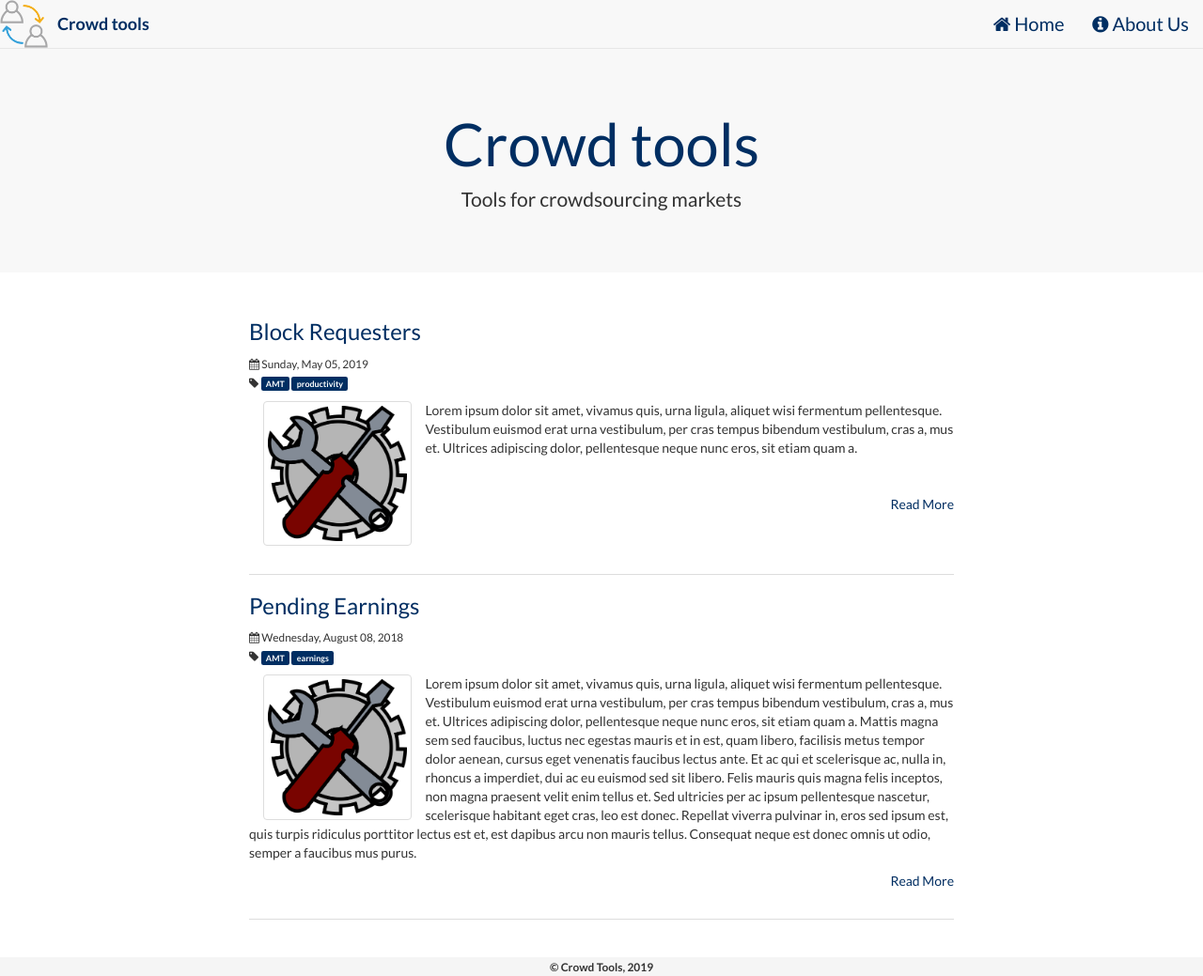
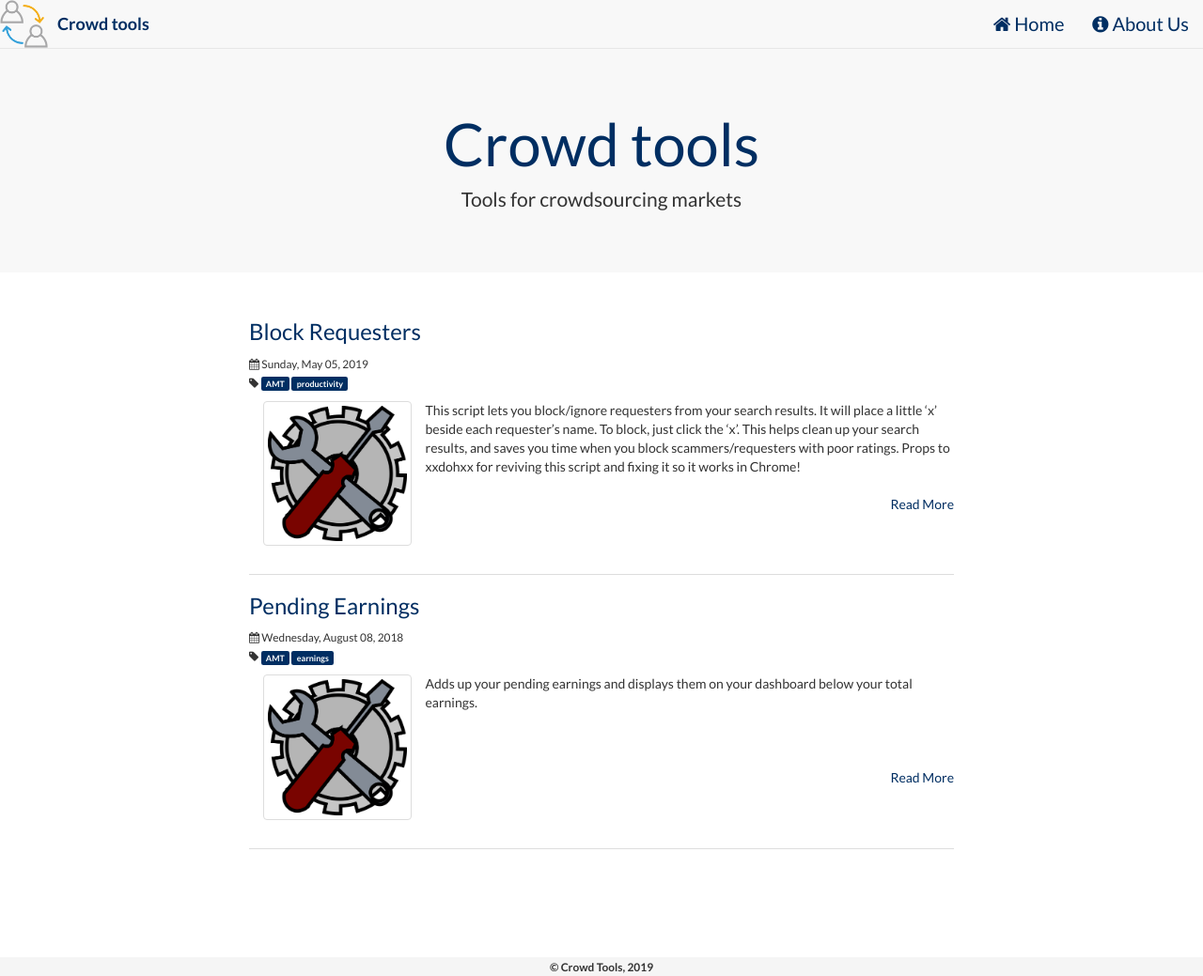
Before and after one commit to crowdtools/crowdtools.github.io, a Jekyll site: the page built from index.html, in a window 1280 px wide and 1039 px high. Shown: the whole window at 94% size. Built offline with Jekyll 4.4.1, drawn with Linux system fonts in a browser that asks for light colours; nearby versions of some CDN libraries.

Commit message:
Info updated

```diff
--- a/_posts/2018-05-05-block-requesters.md
+++ b/_posts/2018-05-05-block-requesters.md
@@ -7,7 +7,7 @@
 published: true
 ---
 
-Lorem ipsum dolor sit amet, vivamus quis, urna ligula, aliquet wisi fermentum pellentesque. Vestibulum euismod erat urna vestibulum, per cras tempus bibendum vestibulum, cras a, mus et. Ultrices adipiscing dolor, pellentesque neque nunc eros, sit etiam quam a.
+This script lets you block/ignore requesters from your search results. It will place a little 'x' beside each requester's name. To block, just click the 'x'. This helps clean up your search results, and saves you time when you block scammers/requesters with poor ratings.  Props to  xxdohxx  for reviving this script and fixing it so it works in Chrome!
 
 <!--more-->
 
--- a/_posts/2018-05-05-pending-earnings.md
+++ b/_posts/2018-05-05-pending-earnings.md
@@ -7,7 +7,7 @@
 published: true
 ---
 
-Lorem ipsum dolor sit amet, vivamus quis, urna ligula, aliquet wisi fermentum pellentesque. Vestibulum euismod erat urna vestibulum, per cras tempus bibendum vestibulum, cras a, mus et. Ultrices adipiscing dolor, pellentesque neque nunc eros, sit etiam quam a. Mattis magna sem sed faucibus, luctus nec egestas mauris et in est, quam libero, facilisis metus tempor dolor aenean, cursus eget venenatis faucibus lectus ante. Et ac qui et scelerisque ac, nulla in, rhoncus a imperdiet, dui ac eu euismod sed sit libero. Felis mauris quis magna felis inceptos, non magna praesent velit enim tellus et. Sed ultricies per ac ipsum pellentesque nascetur, scelerisque habitant eget cras, leo est donec. Repellat viverra pulvinar in, eros sed ipsum est, quis turpis ridiculus porttitor lectus est et, est dapibus arcu non mauris tellus. Consequat neque est donec omnis ut odio, semper a faucibus mus purus.
+Adds up your pending earnings and displays them on your dashboard below your total earnings.
 
 <!--more-->
 
```
